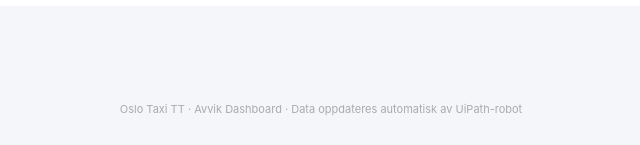
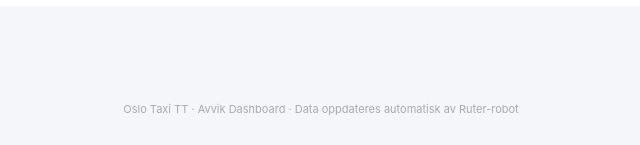
Before and after one commit to Khafaz1/RuterTrykkfeil-oversikt, a plain HTML site: page index.html in a window 1280 px wide. Shown: the part 4356-4501 px from the top of the page, 319-959 px from the left. Drawn offline with nearby package versions, Linux system fonts and the light colour scheme.

Commit message:
Update index.html

```diff
--- a/index.html
+++ b/index.html
@@ -364,11 +364,11 @@
   </div>
 </main>
 
-<footer>Oslo Taxi TT · Avvik Dashboard · Data oppdateres automatisk av UiPath-robot</footer>
+<footer>Oslo Taxi TT · Avvik Dashboard · Data oppdateres automatisk av Ruter-robot</footer>
 
 <script>
 // ── CONFIG: legg til nye måneder her ──────────────────────────────────
-// UiPath-roboten legger til en ny linje per måned den behandler.
+// Ruter-roboten legger til en ny linje per måned den behandler.
 // Formatet er: { id: "YYYY-MM", label: "Måned År", file: "data_YYYY_MM.json" }
 const MONTHS = [
   { id: "2026-04", label: "April 2026",   file: "data_2026_04.json" },
```
